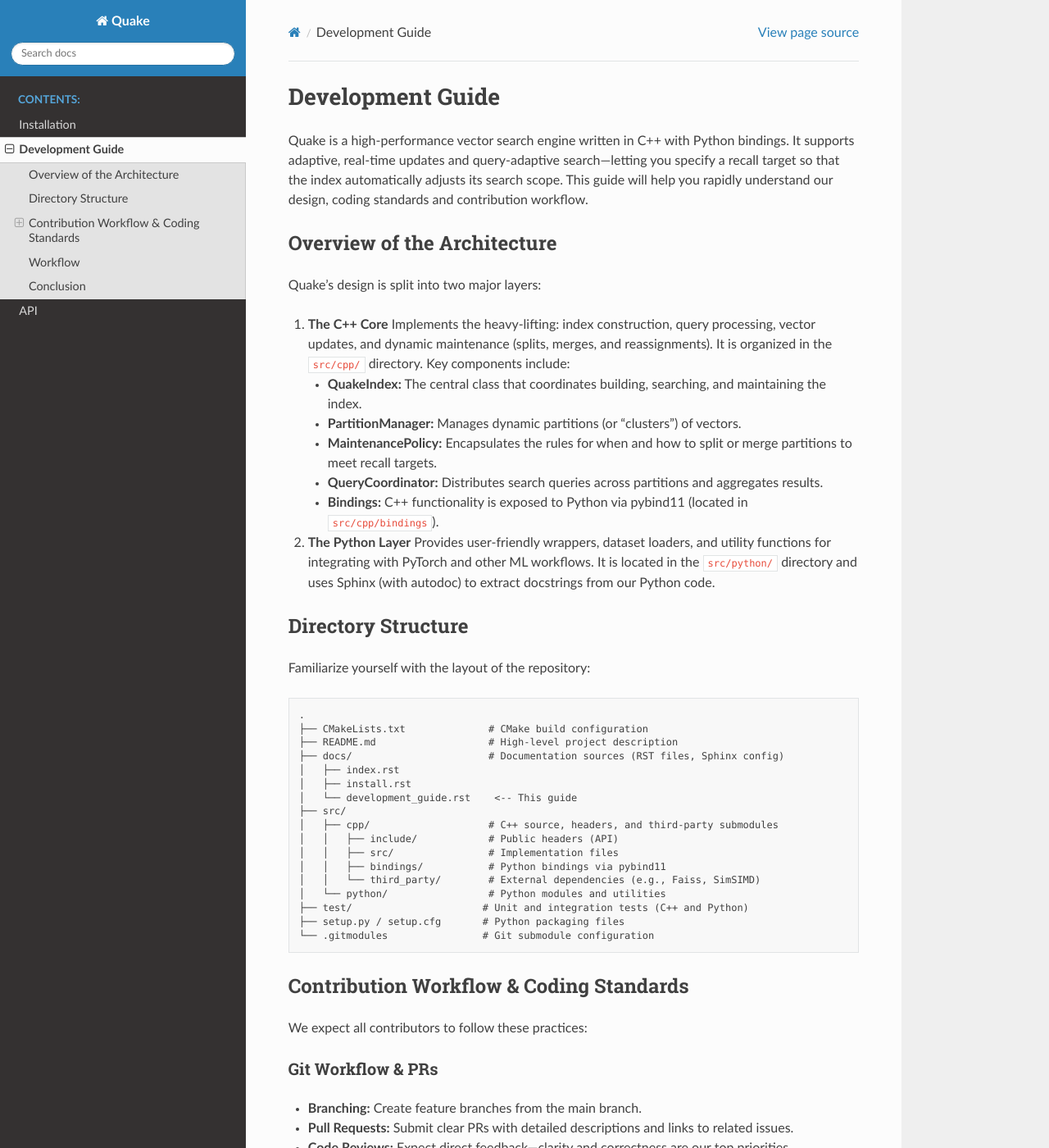
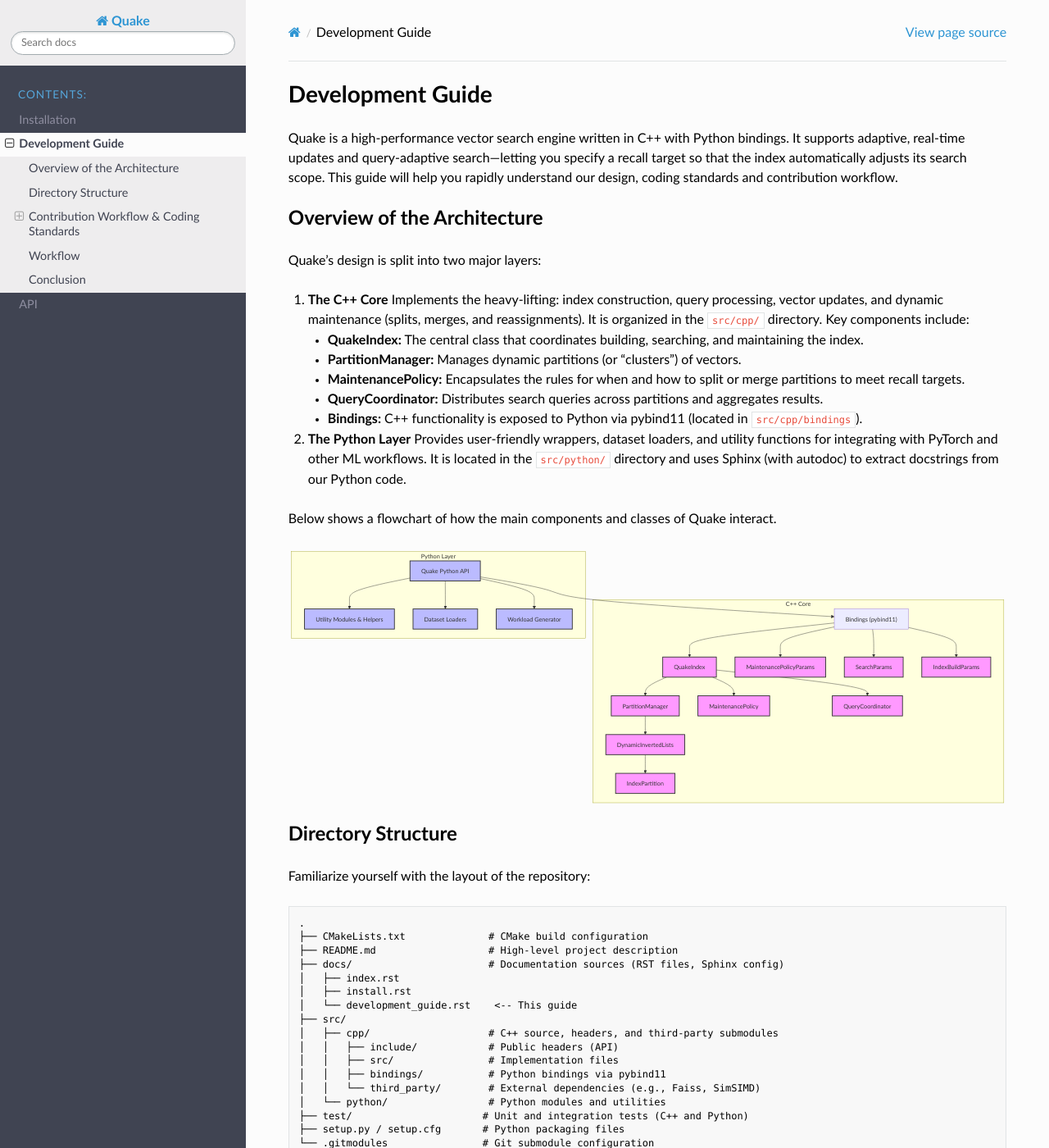
Before and after one commit to marius-team/quake, a Sphinx documentation site: the page built from docs/development_guide.rst, in a window 1280 px wide and 1400 px high. Shown: the whole window at 82% size. Built offline with Sphinx 7.4.7 and the Read the Docs theme 3.1.0, drawn with Linux system fonts in a browser that asks for light colours.

Commit message:
add style and diagram for dev guide

```diff
--- /dev/null
+++ b/docs/_static/css/modify.css
@@ -0,0 +1,178 @@
+:root {
+    /* Colors */
+    --color--white: #fff;
+    --color--lightwash: #f7fbfb;
+    --color--mediumwash: #eff7f8;
+    --color--darkwash: #e6f3f3;
+    --color--warmgraylight: #eeedee;
+    --color--warmgraydark: #a3acb0;
+    --color--coolgray1: #c5c5d2;
+    --color--coolgray2: #8e8ea0;
+    --color--coolgray3: #6e6e80;
+    --color--coolgray4: #404452;
+    --color--black: #050505;
+    --color--pink: #e6a2e4;
+    --color--magenta: #dd5ce5;
+    --color--red: #bd1c5f;
+    --color--brightred: #ef4146;
+    --color--orange: #e86c09;
+    --color--golden: #f4ac36;
+    --color--yellow: #ebe93d;
+    --color--lightgreen: #68de7a;
+    --color--darkgreen: #10a37f;
+    --color--teal: #2ff3ce;
+    --color--lightblue: #27b5ea;
+    --color--mediumblue: #2e95d3;
+    --color--darkblue: #5436da;
+    --color--navyblue: #1d0d4c;
+    --color--lightpurple: #6b40d8;
+    --color--darkpurple: #412991;
+    --color--lightgrayishpurple: #cdc3cf;
+    --color--mediumgrayishpurple: #9c88a3;
+    --color--darkgrayishpurple: #562f5f;
+}
+
+body {
+    color: var(--color--darkgray) !important;
+    fill: var(--color--darkgray) !important;
+}
+
+h1, h2, .rst-content .toctree-wrapper p.caption, h3, h4, h5, h6, legend {
+    /* font-weight: 500;
+    font-family: Colfax, sans-serif !important; */
+    font-family: "Lato","proxima-nova","Helvetica Neue",Arial,sans-serif !important;
+}
+
+.wy-nav-top {
+    background-color: var(--color--coolgray4) !important;
+}
+
+.rst-content .toc-backref {
+    color: #404040 !important;
+}
+
+.footnote {
+    padding-left: 0.75rem;
+    background-color: var(--color--warmgraylight) !important;
+}
+
+.wy-nav-top a, .wy-nav-top a:visited {
+    color: var(--color--white) !important;
+}
+
+.wy-menu-vertical header, .wy-menu-vertical p.caption {
+    font-weight: 500 !important;
+    letter-spacing: 1px;
+    margin-top: 1.25rem;
+}
+
+.wy-side-nav-search {
+    background-color: var(--color--warmgraylight) !important;
+}
+
+.wy-body-for-nav {
+    background-color: var(--color--coolgray1) !important;
+}
+
+.wy-menu-vertical li span.toctree-expand {
+    color:  var(--color--coolgray2) !important;
+}
+
+.wy-nav-side {
+    color: var(--color--coolgray1) !important;
+    background-color: var(--color--coolgray4) !important;
+}
+
+.wy-side-nav-search input[type=text] {
+    border-color: var(--color--warmgraydark) !important;
+}
+
+a {
+    color: var(--color--mediumblue) !important;
+}
+
+a:visited {
+    color: #9B59B6 !important;
+}
+
+.wy-menu-vertical a {
+    color: var(--color--coolgray2) !important;
+}
+
+.wy-menu-vertical li.current a {
+    border-right: none !important;
+    color: var(--color--coolgray4) !important;
+}
+
+.wy-menu-vertical li.current {
+    background-color: var(--color--warmgraylight) !important;
+}
+
+.wy-menu-vertical li.toctree-l2.current>a {
+    background-color: var(--color--coolgray1) !important;
+}
+
+.wy-menu-vertical a:hover, .wy-menu-vertical li.current a:hover, .wy-menu-vertical li.toctree-l2.current>a:hover {
+    color: var(--color--warmgraylight) !important;
+    background-color: var(--color--coolgray3) !important;
+}
+
+.wy-alert-title, .rst-content .admonition-title {
+    background-color: var(--color--mediumblue) !important;
+}
+
+.wy-alert, .rst-content .note, .rst-content .attention, .rst-content .caution, .rst-content .danger, .rst-content .error, .rst-content .hint, .rst-content .important, .rst-content .tip, .rst-content .warning, .rst-content .seealso, .rst-content .admonition-todo, .rst-content .admonition {
+    background-color: var(--color--warmgraylight) !important;
+}
+
+.rst-content dl:not(.docutils) dt {
+    border-color: var(--color--mediumblue) !important;
+    background-color: var(--color--warmgraylight) !important;
+}
+
+/* .rst-content pre.literal-block, .rst-content div[class^='highlight'] {
+  background-color: var(--color--warmgraylight) !important;
+} */
+
+.wy-table-odd td, .wy-table-striped tr:nth-child(2n-1) td, .rst-content table.docutils:not(.field-list) tr:nth-child(2n-1) td {
+    background-color: var(--color--warmgraylight) !important;
+}
+
+@media screen and (min-width: 1100px) {
+    .wy-nav-content-wrap {
+        background-color: var(--color--warmgraylight) !important;
+    }
+}
+
+.wy-nav-content {
+    max-width: 1200px !important;
+}
+
+.wy-side-nav-search img {
+    height: auto !important;
+    width: 100% !important;
+    padding: 0 !important;
+    background-color: inherit !important;
+    border-radius: 0 !important;
+    margin: 0 !important
+}
+
+.wy-side-nav-search>a, .wy-side-nav-search .wy-dropdown>a {
+    margin-bottom: 0 !important;
+}
+
+.wy-menu-vertical li.toctree-l1.current>a {
+    border: none !important;
+}
+
+.wy-side-nav-search>div.version {
+    color: var(--color--coolgray2) !important;
+}
+
+/*
+Fix for horizontal stacking weirdness in the RTD theme with Python properties:
+https://github.com/readthedocs/sphinx_rtd_theme/issues/1301
+*/
+.py.property {
+    display: block !important;
+}
--- a/docs/conf.py
+++ b/docs/conf.py
@@ -22,6 +22,7 @@
     'sphinx.ext.autodoc',     # Automatically extract docstrings from Python
     'sphinx.ext.napoleon',    # Support for Google and NumPy style docstrings
     'sphinx.ext.viewcode',    # Add links to highlighted source code
+    'sphinxcontrib.mermaid',  # Add support for Mermaid diagrams
 ]
 
 templates_path = ['_templates']
--- a/docs/development_guide.rst
+++ b/docs/development_guide.rst
@@ -23,6 +23,60 @@
 
 2. **The Python Layer**
    Provides user-friendly wrappers, dataset loaders, and utility functions for integrating with PyTorch and other ML workflows. It is located in the ``src/python/`` directory and uses Sphinx (with autodoc) to extract docstrings from our Python code.
+
+Below shows a flowchart of how the main components and classes of Quake interact.
+
+.. mermaid::
+
+    flowchart TD
+        subgraph C++_Core["C++ Core"]
+            QI[QuakeIndex]
+            PM[PartitionManager]
+            MP["MaintenancePolicy"]
+            QC[QueryCoordinator]
+            DIL[DynamicInvertedLists]
+            IP[IndexPartition]
+            B["Bindings (pybind11)"]
+
+            MO[MaintenancePolicyParams]
+            SO[SearchParams]
+            IB[IndexBuildParams]
+        end
+
+        subgraph Python_Layer["Python Layer"]
+            PA["Quake Python API"]
+            UT["Utility Modules & Helpers"]
+            DS["Dataset Loaders"]
+            WG["Workload Generator"]
+        end
+
+        %% Connections within C++ Core
+        QI --> PM
+        QI --> MP
+        QI --> QC
+        PM --> DIL
+        DIL --> IP
+
+        B --> QI
+        B --> MO
+        B --> SO
+        B --> IB
+
+        %% Expose C++ Core to Python
+        PA --> B
+
+        %% Python Layer structure
+        PA --> UT
+        PA --> DS
+        PA --> WG
+
+        %% Define custom styles
+        classDef coreStyle fill:#f9f,stroke:#333,stroke-width:2px;
+        classDef pythonStyle fill:#bbf,stroke:#333,stroke-width:2px;
+
+        %% Assign styles to nodes
+        class QI,PM,MP,QC,DIL,IP,MO,SO,IB coreStyle;
+        class PA,UT,DS,WG pythonStyle;
 
 Directory Structure
 -------------------
@@ -53,14 +107,14 @@
 We expect all contributors to follow these practices:
 
 Git Workflow & PRs
-**********
+******************
 
 - **Branching:** Create feature branches from the main branch.
 - **Pull Requests:** Submit clear PRs with detailed descriptions and links to related issues.
 - **Code Reviews:** Expect direct feedback—clarity and correctness are our top priorities.
 
 Coding Standards
-**********
+****************
 
 - **C++:** Follow the `Google C++ Style Guide <https://google.github.io/styleguide/cppguide.html>`_
 - **Python:** Adhere to `PEP8 <https://peps.python.org/pep-0008/>`_
```
Also changed, not shown: 1 other file.
